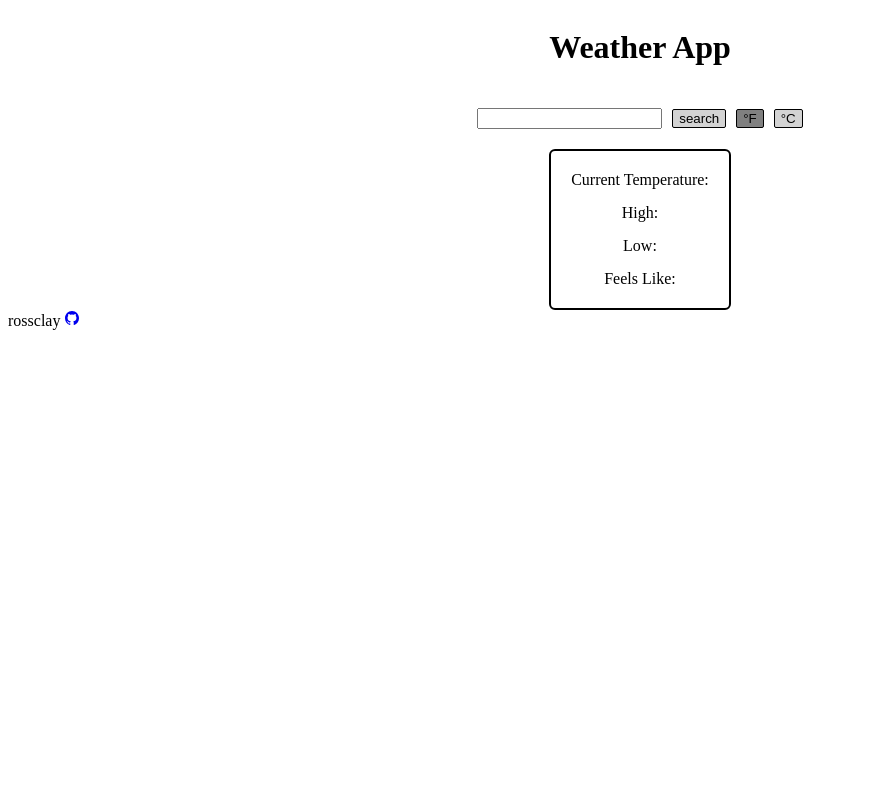
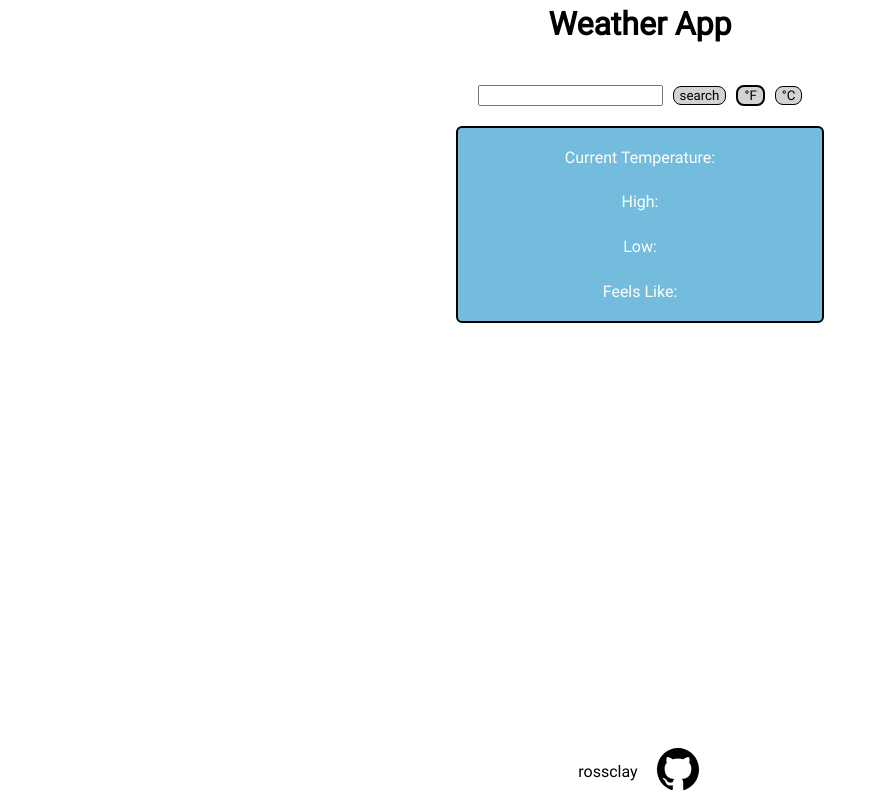
Before and after one commit to rossclay/odin-weather-app, a website built with webpack: page src/index.html in a window 1280 px wide. Shown: the whole page, without its empty margins (0-879 px from the left). Built offline with nearby package versions, Linux system fonts and the light colour scheme; no server answers.

Commit message:
update styling for font, card, and btns

```diff
--- a/src/style.css
+++ b/src/style.css
@@ -1,9 +1,28 @@
+@font-face {
+  font-family: 'Roboto';
+  src: url('./Roboto-Regular.ttf') format('truetype');
+}
+
+:root{
+  font-family: 'Roboto';
+}
+
+
+body{
+  display: flex;
+  align-items: center;
+  flex-direction: column;
+  justify-content: space-between;
+margin:0;
+height: 100vh;
+}
 .content {
   display: flex;
   flex-direction: column;
   align-items: center;
   justify-content: center;
   gap: 20px;
+  max-width: 50vw;
 }
 
 .search-section {
@@ -13,14 +32,18 @@
   gap: 10px;
 }
 
+
 button {
   background-color: lightgrey;
   border: 1px solid black;
   border-radius: 2px;
+  font-family: 'Roboto';
+  border: 1px solid black;
+  border-radius: 8px;
 }
 
 .active {
-  background-color: grey;
+  border: 2px solid black
 }
 
 .weather-card {
@@ -30,17 +53,20 @@ button {
   align-items: center;
   border: 2px solid black;
   border-radius: 6px;
-  max-width: 50vw;
+  width: 100%;
+  min-height: 50%;
   padding: 20px;
   gap: 15px;
+  background-color: #73BCDD;
+  color: white;
 }
 
-.weather-header {
+.weather-content {
   display: flex;
-  flex-direction: row;
+  flex-direction: column-reverse;
   align-items: center;
   justify-content: space-between;
-  gap: 15px;
+  gap: 30px;
 }
 
 .weather-footer {
@@ -50,3 +76,29 @@ button {
   align-items: center;
   gap: 15px;
 }
+
+footer {
+  display: flex;
+  border-top: var(--header-footer-border);
+  height: 6vh;
+  align-items: center;
+  justify-content: center;
+  justify-items: center;
+  grid-area: end / start / end / end;
+  background-color: var(--timberwolf);
+  padding: 5px;
+}
+
+.github-logo {
+  font-size: 3rem;
+  margin-left: 1rem;
+  transition: transform 1s;
+}
+
+a {
+  color: inherit;
+}
+
+.github-logo:hover {
+  transform: rotate(1turn);
+}
```
